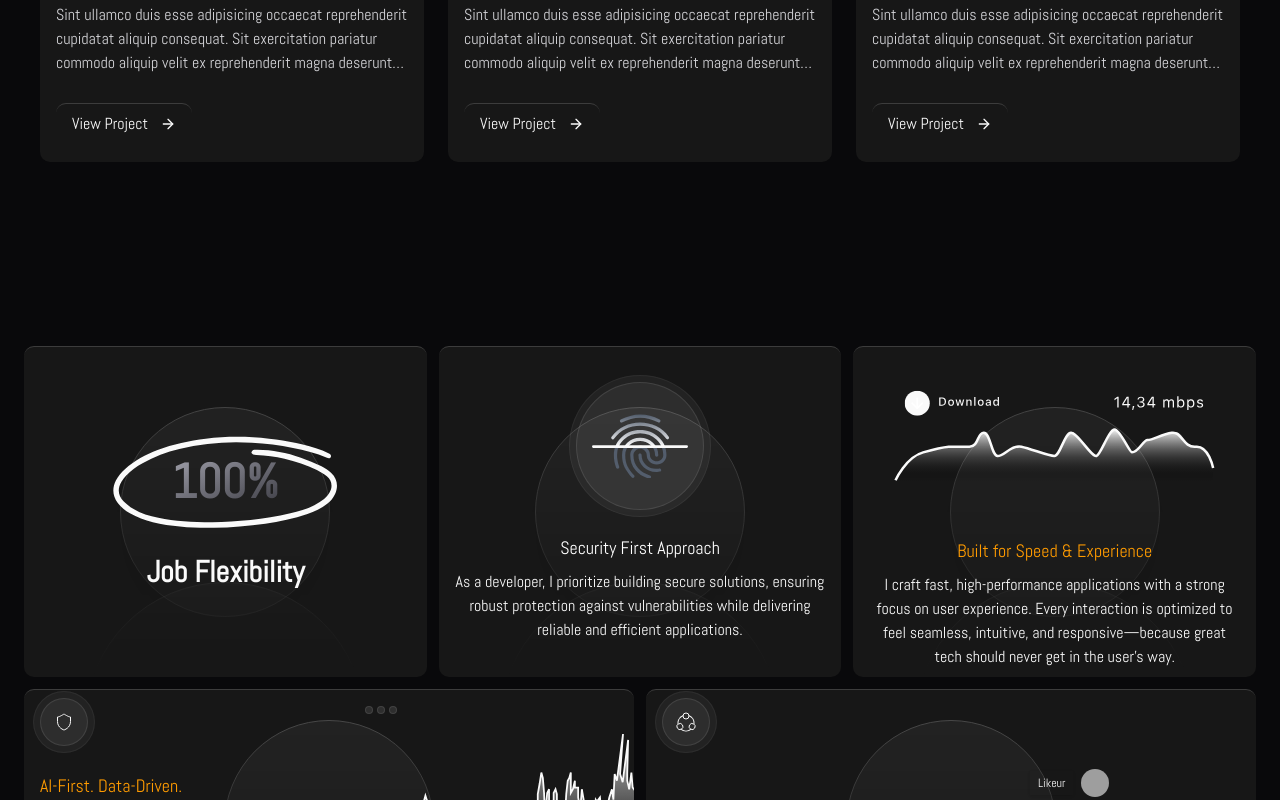
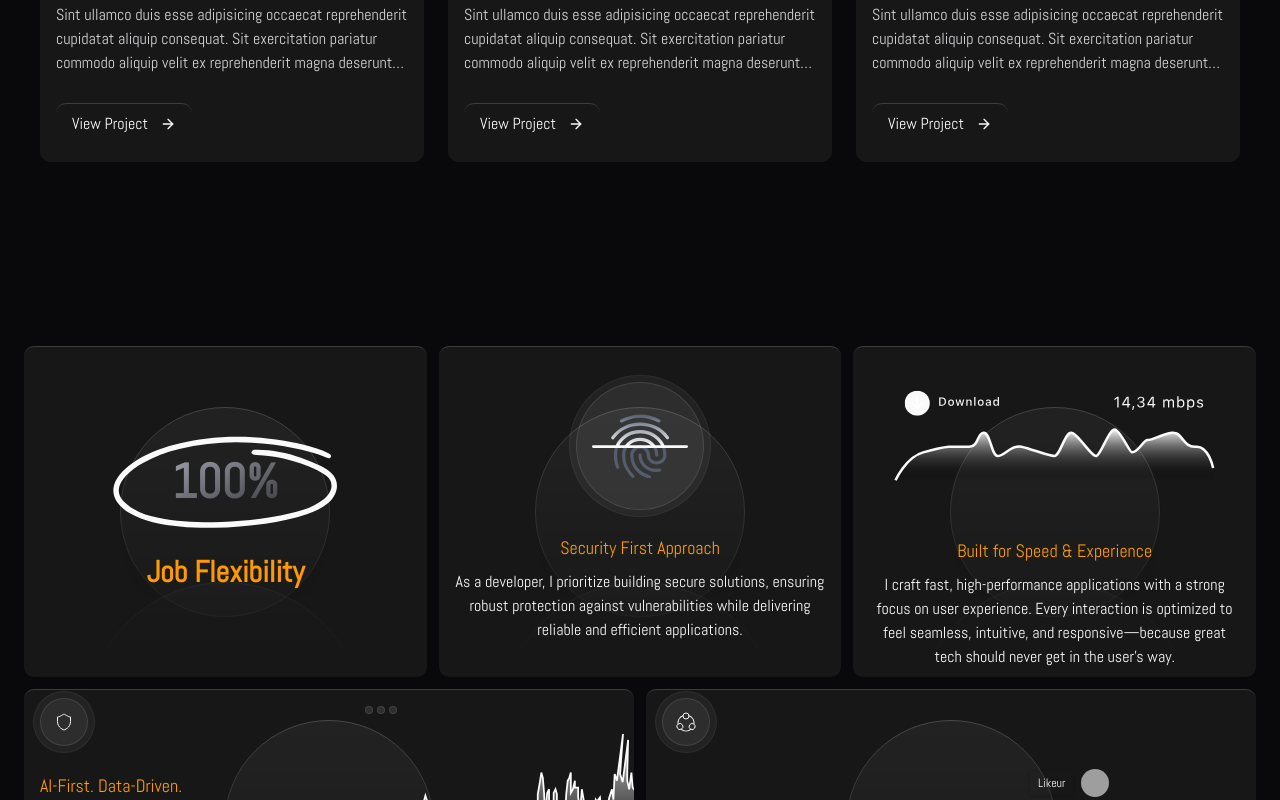
Before and after one commit to devalentineomonya/Portfolio-Website-NextJS-TS-V2, a Next.js app: page / in a window 1280 px wide. Shown: the part 2000-2800 px from the top of the page. Built offline with nearby package versions, Linux system fonts and the light colour scheme; grey boxes are pictures that could not be loaded.

Commit message:
Small fix

```diff
--- a/sections/features/features.tsx
+++ b/sections/features/features.tsx
@@ -1,3 +1,4 @@
+import { motion } from "framer-motion";
 import { ny } from "@/lib/utils";
 import { Ripple } from "@/components/magicui/ripple";
 
@@ -7,17 +8,46 @@ export default function FeaturesSection() {
                       focus-visible:ring-offset-2 focus-visible:ring-offset-blue-500 dark:border-x-0 dark:border-b-0 dark:border-t-[1px]
                        dark:border-neutral-500/40 dark:bg-neutral-900 dark:bg-none dark:focus:ring-offset-blue-500
                         dark:focus-visible:ring-offset-blue-500`;
+
+  // Animation variants
+  const cardVariants = {
+    hidden: { opacity: 0, y: 20 },
+    visible: {
+      opacity: 1,
+      y: 0,
+      transition: {
+        duration: 0.6,
+        ease: "easeOut",
+      },
+    },
+  };
+
+  const staggerContainer = {
+    visible: {
+      transition: {
+        staggerChildren: 0.1,
+      },
+    },
+  };
+
   return (
     <section>
       <div className="py-32">
         <div className="mx-auto px-6 max-w-7xl">
           <div className="relative">
-            <div className="relative z-10 grid gap-3 grid-cols-6">
-              <div
+            <motion.div
+              className="relative z-10 grid gap-3 grid-cols-6"
+              initial="hidden"
+              whileInView="visible"
+              viewport={{ once: true, margin: "-20px" }}
+              variants={staggerContainer}
+            >
+              <motion.div
                 className={ny(
                   CARD,
                   "card variant-outlined col-span-full lg:col-span-2 overflow-hidden flex relative"
                 )}
+                variants={cardVariants}
               >
                 <Ripple />
                 <div className=" size-fit m-auto relative">
@@ -37,16 +67,18 @@ export default function FeaturesSection() {
                       100%
                     </span>
                   </div>
-                  <h2 className="mt-6 text-center font-semibold text-3xl text-title">
+                  <h2 className="mt-6 text-center font-semibold text-3xl  text-amber-500 group-hover:text-amber-600">
                     Job Flexibility
                   </h2>
                 </div>
-              </div>
-              <div
+              </motion.div>
+
+              <motion.div
                 className={ny(
                   CARD,
                   " col-span-full sm:col-span-3 lg:col-span-2 overflow-hidden relative "
                 )}
+                variants={cardVariants}
               >
                 <Ripple />
                 <div>
@@ -103,7 +135,7 @@ export default function FeaturesSection() {
                     </svg>
                   </div>
                   <div className="mt-6 text-center relative z-10 space-y-2">
-                    <h2 className="text-lg font-medium transition group-hover:text-secondary-950 dark:text-white">
+                    <h2 className="text-lg font-medium transition group-hover:text-secondary-950  text-amber-500 group-hover:text-amber-600">
                       Security First Approach
                     </h2>
                     <p className="">
@@ -113,12 +145,14 @@ export default function FeaturesSection() {
                     </p>
                   </div>
                 </div>
-              </div>
-              <div
+              </motion.div>
+
+              <motion.div
                 className={ny(
                   CARD,
                   "col-span-full sm:col-span-3 lg:col-span-2 overflow-hidden relative "
                 )}
+                variants={cardVariants}
               >
                 <Ripple />
                 <div>
@@ -216,12 +250,14 @@ export default function FeaturesSection() {
                     </p>
                   </div>
                 </div>
-              </div>
-              <div
+              </motion.div>
+
+              <motion.div
                 className={ny(
                   CARD,
                   "col-span-full lg:col-span-3 overflow-hidden relative "
                 )}
+                variants={cardVariants}
               >
                 <Ripple />
                 <div className="grid sm:grid-cols-2">
@@ -306,12 +342,14 @@ export default function FeaturesSection() {
                     </svg>
                   </div>
                 </div>
-              </div>
-              <div
+              </motion.div>
+
+              <motion.div
                 className={ny(
                   CARD,
                   " col-span-full lg:col-span-3 overflow-hidden relative "
                 )}
+                variants={cardVariants}
               >
                 <Ripple />
                 <div className="h-full grid sm:grid-cols-2">
@@ -391,8 +429,8 @@ export default function FeaturesSection() {
                     </div>
                   </div>
                 </div>
-              </div>
-            </div>
+              </motion.div>
+            </motion.div>
           </div>
         </div>
       </div>
--- a/sections/hero/hero.tsx
+++ b/sections/hero/hero.tsx
@@ -96,7 +96,7 @@ const Hero = () => {
                 asChild
                 variant="outline"
                 size={"lg"}
-                className="relative overflow-hidden rounded-full border-2 px-8 py-4 w-52 group border-none shadow-md"
+                className="relative overflow-hidden rounded-full border-2 px-8 py-4 w-52 group  shadow-md"
               >
                 <Link
                   href="https://v1.devalentine.me/resume.pdf"
```
